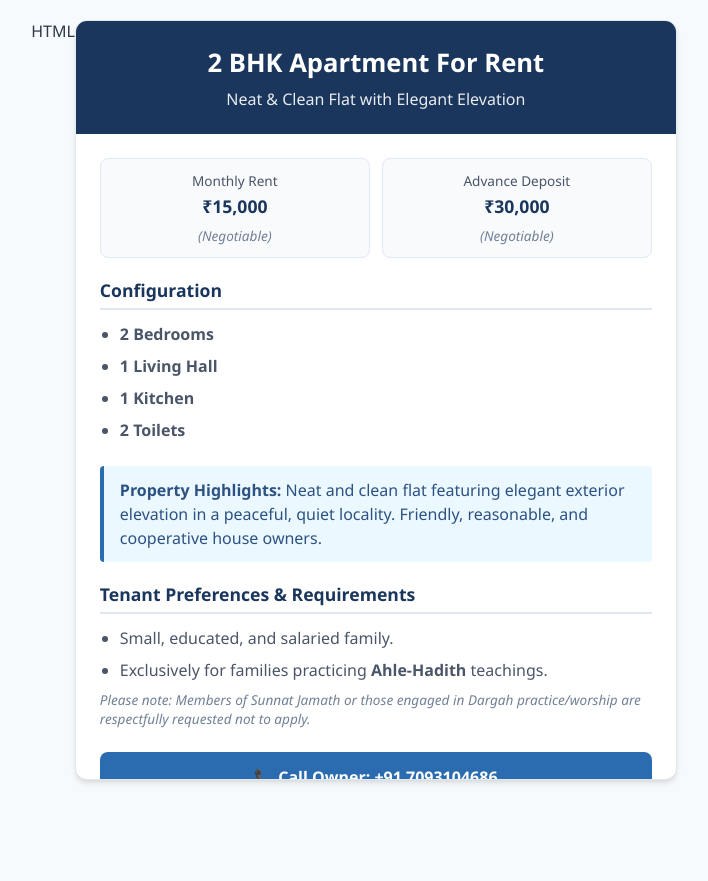
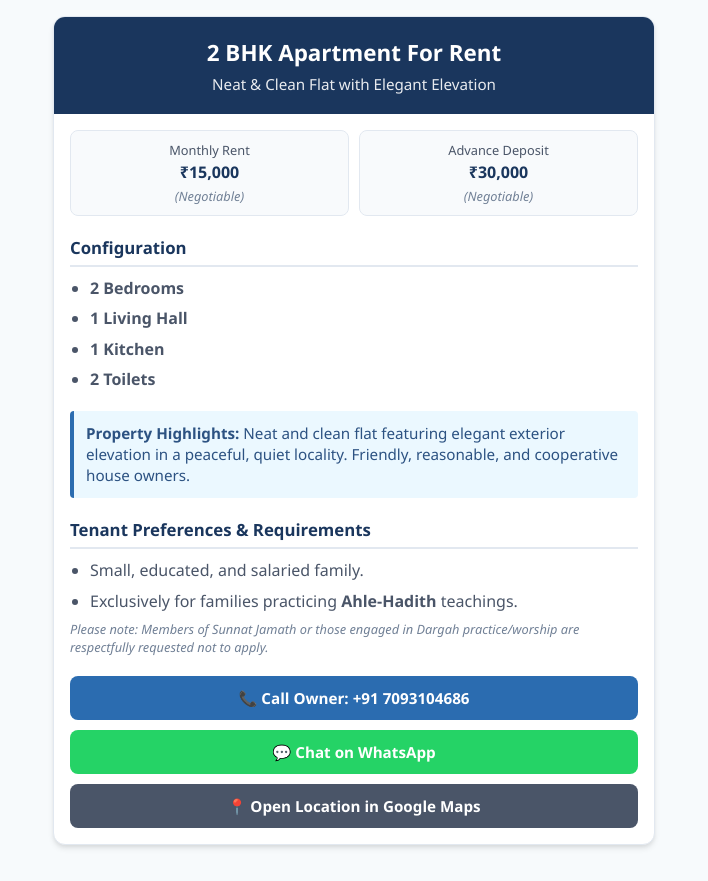
Before and after one commit to mdziamd-ai/House-Rent-Advistise-, a plain HTML site: page index.html in a window 1280 px wide. Shown: the whole page, without its empty margins (286-994 px from the left). Before the commit the page ends 800 px from the top, so only its background shows below. Drawn offline with Linux system fonts and the light colour scheme.

Commit message:
Update index.html

```diff
--- a/index.html
+++ b/index.html
@@ -1,4 +1,3 @@
-HTML
 <!DOCTYPE html>
 <html lang="en">
 <head>
@@ -16,14 +15,26 @@ HTML
             --border-color: #e2e8f0;
         }
 
-        body {
-            font-family: 'Segoe UI', Tahoma, Geneva, Verdana, sans-serif;
+        /* Fixed scrolling behavior for Android & iOS */
+        html, body {
+            width: 100%;
+            min-height: 100vh;
+            margin: 0;
+            padding: 0;
             background-color: var(--bg-color);
             color: var(--text-color);
-            margin: 0;
-            padding: 20px;
+            font-family: 'Segoe UI', Tahoma, Geneva, Verdana, sans-serif;
+            overflow-x: hidden;
+            overflow-y: auto; /* Ensures vertical scrolling works on mobile */
+            -webkit-overflow-scrolling: touch; /* Smooth scrolling for iPhone */
+        }
+
+        body {
             display: flex;
             justify-content: center;
+            align-items: flex-start; /* Prevents top content from getting cut off */
+            padding: 16px 12px;
+            box-sizing: border-box;
         }
 
         .container {
@@ -34,41 +45,42 @@ HTML
             box-shadow: 0 4px 6px -1px rgba(0, 0, 0, 0.1), 0 2px 4px -1px rgba(0, 0, 0, 0.06);
             overflow: hidden;
             border: 1px solid var(--border-color);
+            margin-bottom: 20px; /* Gives spacing at the bottom when scrolled */
         }
 
         .header {
             background-color: var(--primary-color);
             color: #ffffff;
-            padding: 24px 20px;
+            padding: 20px 16px;
             text-align: center;
         }
 
         .header h1 {
             margin: 0;
-            font-size: 1.6rem;
+            font-size: 1.4rem;
             font-weight: 700;
         }
 
         .header p {
-            margin: 8px 0 0 0;
-            font-size: 1rem;
+            margin: 6px 0 0 0;
+            font-size: 0.95rem;
             opacity: 0.9;
         }
 
         .content {
-            padding: 24px;
+            padding: 16px;
         }
 
         .section {
-            margin-bottom: 24px;
+            margin-bottom: 20px;
         }
 
         .section-title {
-            font-size: 1.1rem;
+            font-size: 1.05rem;
             color: var(--primary-color);
             border-bottom: 2px solid var(--border-color);
             padding-bottom: 6px;
-            margin-bottom: 12px;
+            margin-bottom: 10px;
             font-weight: 600;
         }
 
@@ -79,44 +91,45 @@ HTML
 
         li {
             margin-bottom: 8px;
-            line-height: 1.5;
+            line-height: 1.4;
             color: var(--light-text);
         }
 
         .highlight-box {
             background-color: #ebf8ff;
             border-left: 4px solid var(--accent-color);
-            padding: 12px 16px;
+            padding: 12px;
             border-radius: 4px;
             margin-bottom: 20px;
             color: #2c5282;
-            line-height: 1.5;
+            line-height: 1.4;
+            font-size: 0.95rem;
         }
 
         .grid {
             display: grid;
             grid-template-columns: 1fr 1fr;
-            gap: 12px;
+            gap: 10px;
             margin-bottom: 20px;
         }
 
         .grid-card {
             background-color: #f8fafc;
             border: 1px solid var(--border-color);
-            padding: 12px;
+            padding: 10px;
             border-radius: 8px;
             text-align: center;
         }
 
         .grid-card label {
             display: block;
-            font-size: 0.85rem;
+            font-size: 0.8rem;
             color: var(--light-text);
-            margin-bottom: 4px;
+            margin-bottom: 2px;
         }
 
         .grid-card span {
-            font-size: 1.1rem;
+            font-size: 1rem;
             font-weight: 700;
             color: var(--primary-color);
         }
@@ -124,23 +137,23 @@ HTML
         .btn-group {
             display: flex;
             flex-direction: column;
-            gap: 12px;
-            margin-top: 20px;
+            gap: 10px;
+            margin-top: 16px;
         }
 
         .btn {
             display: block;
             text-align: center;
-            padding: 14px;
+            padding: 12px;
             border-radius: 8px;
             text-decoration: none;
             font-weight: 600;
-            font-size: 1rem;
+            font-size: 0.95rem;
             transition: background-color 0.2s;
         }
 
         .btn-primary {
-            background-color: #25d366; /* WhatsApp Green */
+            background-color: #25d366;
             color: #ffffff;
         }
 
@@ -150,10 +163,10 @@ HTML
         }
 
         .note {
-            font-size: 0.85rem;
+            font-size: 0.8rem;
             color: #718096;
             font-style: italic;
-            margin-top: 8px;
+            margin-top: 4px;
         }
     </style>
 </head>
@@ -166,6 +179,7 @@ HTML
     </div>
 
     <div class="content">
+        <!-- Key Details Grid -->
         <div class="grid">
             <div class="grid-card">
                 <label>Monthly Rent</label>
@@ -179,6 +193,7 @@ HTML
             </div>
         </div>
 
+        <!-- Configuration -->
         <div class="section">
             <div class="section-title">Configuration</div>
             <ul>
@@ -189,10 +204,12 @@ HTML
             </ul>
         </div>
 
+        <!-- Highlights -->
         <div class="highlight-box">
             <strong>Property Highlights:</strong> Neat and clean flat featuring elegant exterior elevation in a peaceful, quiet locality. Friendly, reasonable, and cooperative house owners.
         </div>
 
+        <!-- Tenant Requirements -->
         <div class="section">
             <div class="section-title">Tenant Preferences & Requirements</div>
             <ul>
@@ -202,6 +219,7 @@ HTML
             <p class="note">Please note: Members of Sunnat Jamath or those engaged in Dargah practice/worship are respectfully requested not to apply.</p>
         </div>
 
+        <!-- Action Buttons -->
         <div class="btn-group">
             <a href="tel:+917093104686" class="btn btn-secondary">📞 Call Owner: +91 7093104686</a>
             <a href="https://wa.me/917093104686?text=Hi,%20I%20am%20interested%20in%20your%202%20BHK%20apartment%20for%20rent." class="btn btn-primary">💬 Chat on WhatsApp</a>
```
